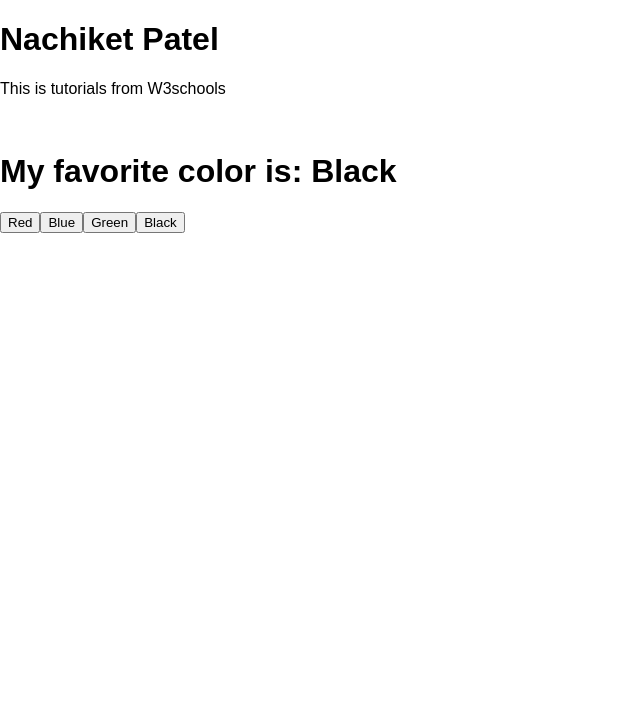
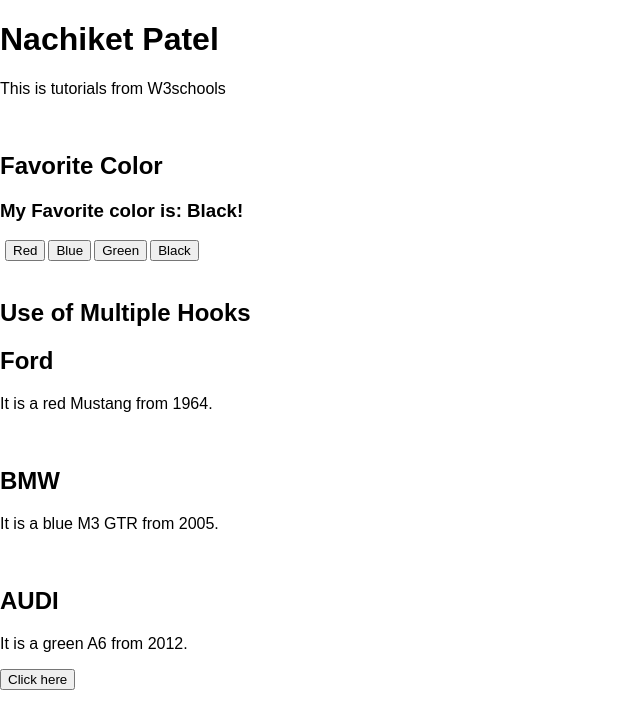
Before and after one commit to Nachiket-Patel/Web-Devolopment, a React (Create React App) app in the folder React/W3schools/w3schools/: page / in a window 1280 px wide. Shown: the top 728 px of the page, without its empty margins (0-640 px from the left). Built offline with nearby package versions, Linux system fonts and the light colour scheme.

Commit message:
useState Hook

```diff
--- a/React/W3schools/w3schools/src/App.js
+++ b/React/W3schools/w3schools/src/App.js
@@ -1,6 +1,6 @@
 import React from 'react';
 import './App.css';
-import ReactHooks from './React-Hooks/ReactHooks';
+import UseStateHook from './React-Hooks/UseStateHook';
 
 
 export default function App() {
@@ -9,7 +9,7 @@
     <div>
       <h1>Nachiket Patel</h1>
       <p>This is tutorials from W3schools</p><br/>
-      <ReactHooks />
+      <UseStateHook />
     </div>
   );
 
--- /dev/null
+++ b/React/W3schools/w3schools/src/React-Hooks/UseStateHook.js
@@ -0,0 +1,85 @@
+import { useState } from 'react';
+
+
+const FavoriteColor = () => {
+  const [color, setColor] = useState("Black");
+
+  return(
+    <div>
+      <h3>My Favorite color is: {color}!</h3>
+      <button  style={{margin: "0px 1px 0px 5px"}} onClick={() => setColor("Red")}>Red</button>
+      <button style={{margin: "0px 1px 0px 2px"}} onClick={() => setColor("Blue")}>Blue</button>
+      <button style={{margin: "0px 1px 0px 2px"}} onClick={() => setColor("Green")}>Green</button>
+      <button  style={{margin: "0px 1px 0px 2px"}} onClick={() => setColor("Black")}>Black</button>
+    </div>
+  );
+}
+
+const MultiHooks = () => {
+  const [brand, setBrand] = useState("Ford");
+  const [model, setModel] = useState("Mustang");
+  const [year, setYear] = useState("1964");
+  const [color, setColor] = useState("red");
+
+  return(
+    <>
+      <h2>{brand}</h2>
+      <p>It is a {color} {model} from {year}.</p>
+    </>
+  );
+}
+
+const ObjectHook = () => {
+  const [car, setCar] = useState({
+    brand: "BMW",
+    model: "M3 GTR",
+    year: "2005",
+    color: "blue",
+  })
+
+  return(
+    <>
+    <h2>{car.brand}</h2>
+    <p>It is a {car.color} {car.model} from {car.year}.</p>
+    </>
+  );
+}
+
+const ObjectArrayState = () => {
+  const [car, setCar] = useState({
+    brand: "AUDI",
+    model: "A6",
+    year: "2012",
+    color: "green",
+  })
+
+  const changeColor = () => {
+    setCar(previousState => {
+      return{...previousState, color: "black"}
+    });
+  }
+
+  return(
+    <>
+      <h2>{car.brand}</h2>
+      <p>It is a {car.color} {car.model} from {car.year}.</p>
+      <button style={{marginBottom : "15px"}} onClick={changeColor}>Click here</button>
+    </>
+  );
+}
+
+export default function UseStateHook() {
+  return(
+    <>
+      <h2>Favorite Color</h2>
+      <FavoriteColor />
+      <br/>
+      <h2>Use of Multiple Hooks</h2>
+      <MultiHooks />
+      <br/>
+      <ObjectHook />
+      <br/>
+      <ObjectArrayState />
+    </>
+  );
+}
```
